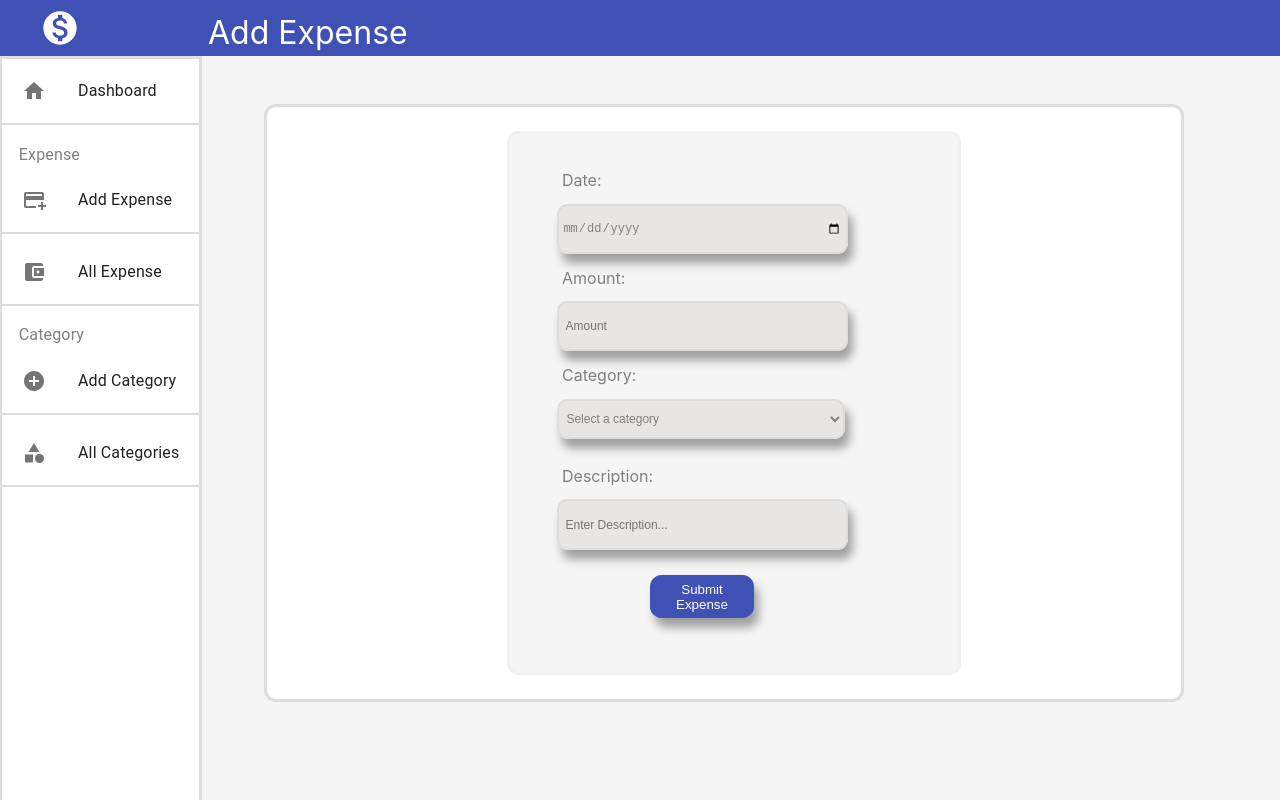
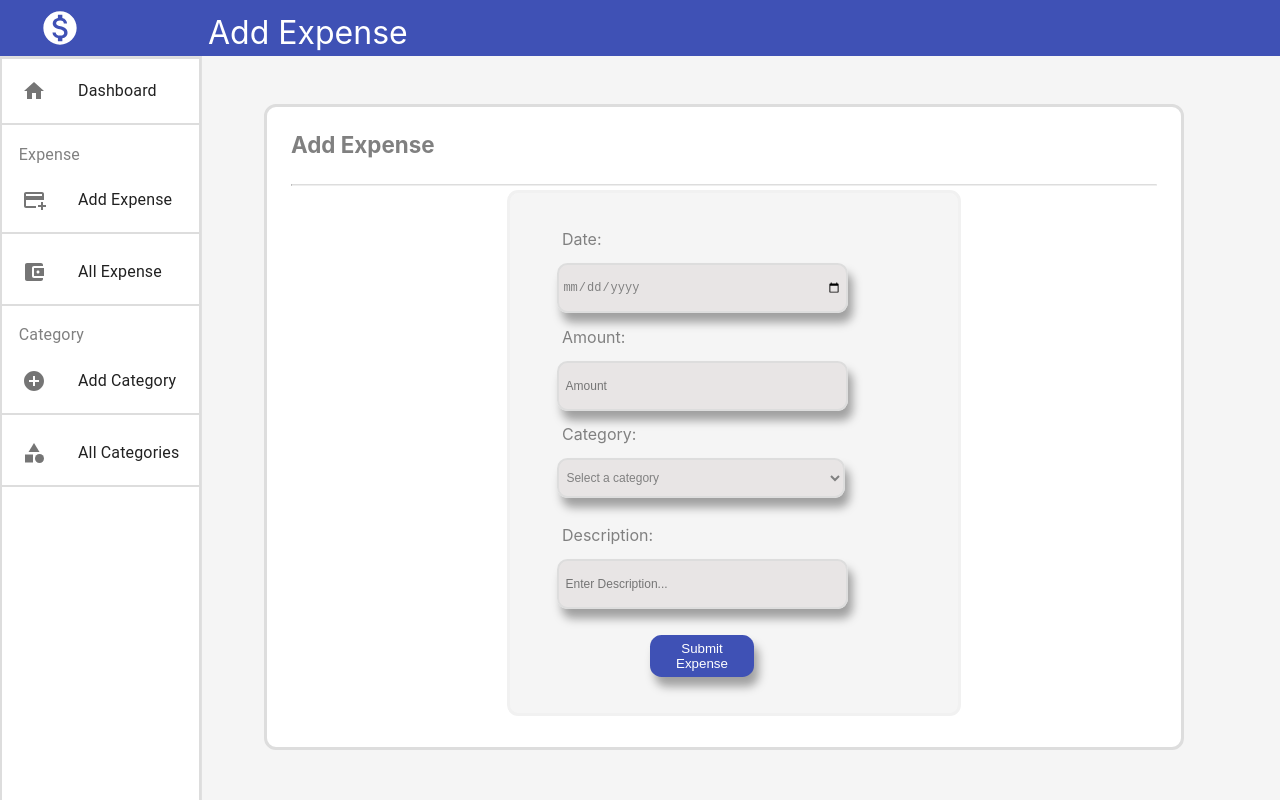
Before and after one commit to mstintern9/Expense-tracker, a React (Create React App) app: page /add-expense in a window 1280 px wide. Built offline with nearby package versions, Linux system fonts and the light colour scheme.

Commit message:
Added Title

```diff
--- a/src/components/CardComponent.js
+++ b/src/components/CardComponent.js
@@ -1,7 +1,7 @@
 import React from "react";
 import Box from "@mui/material/Box";
 
-const CardComponent = ({ children }) => (
+const CardComponent = ({ title, children }) => (
   <Box
     component="main"
     sx={{
@@ -10,14 +10,27 @@ const CardComponent = ({ children }) => (
       marginLeft: "33vh",
       marginRight: "12vh",
       marginTop: "6vh",
-      height: "68vh",
-      borderRadius:"1.5vh",
+      height: "74vh",
+      borderRadius: "1.5vh",
       display: "flex",
-      flexDirection: "row",
+      flexDirection: "column",
       border: "3px solid rgb(221, 221, 221)",
       backgroundColor: "rgb(255, 255, 255)",
     }}
   >
+    {title && (
+      <>
+        <h3 style={{ color: "grey", fontSize: "2.8vh", marginTop: "0" }}>
+          {title}
+        </h3>
+        <hr
+          style={{
+            borderTop: "1px solid rgb(221, 221, 221)",
+            margin: "0.5vh 0",
+          }}
+        />
+      </>
+    )}
     {children}
   </Box>
 );
--- a/src/pages/Add-category.js
+++ b/src/pages/Add-category.js
@@ -65,7 +65,7 @@ export default function AddCategory() {
 
   return (
     <>
-      <CardComponent>
+      <CardComponent title={"Add Category"} >
         <div style={{ marginLeft: "27vh" }} className="add-Expense">
           <form onSubmit={isEditing ? handleUpdate : handleSubmit}>
             <div style={{ display: "flex", flexDirection: "column" }}>
--- a/src/pages/Add-expense.js
+++ b/src/pages/Add-expense.js
@@ -89,7 +89,7 @@ export default function AddExpense() {
 
   return (
     <>
-      <CardComponent>
+      <CardComponent title={"Add Expense"} >
         <div style={{ marginLeft: "27vh" }} className="add-Expense">
           <form onSubmit={handleSubmit}>
             <div
```
Also changed, not shown: src/pages/All-categories.js, src/pages/All-expense.js.
